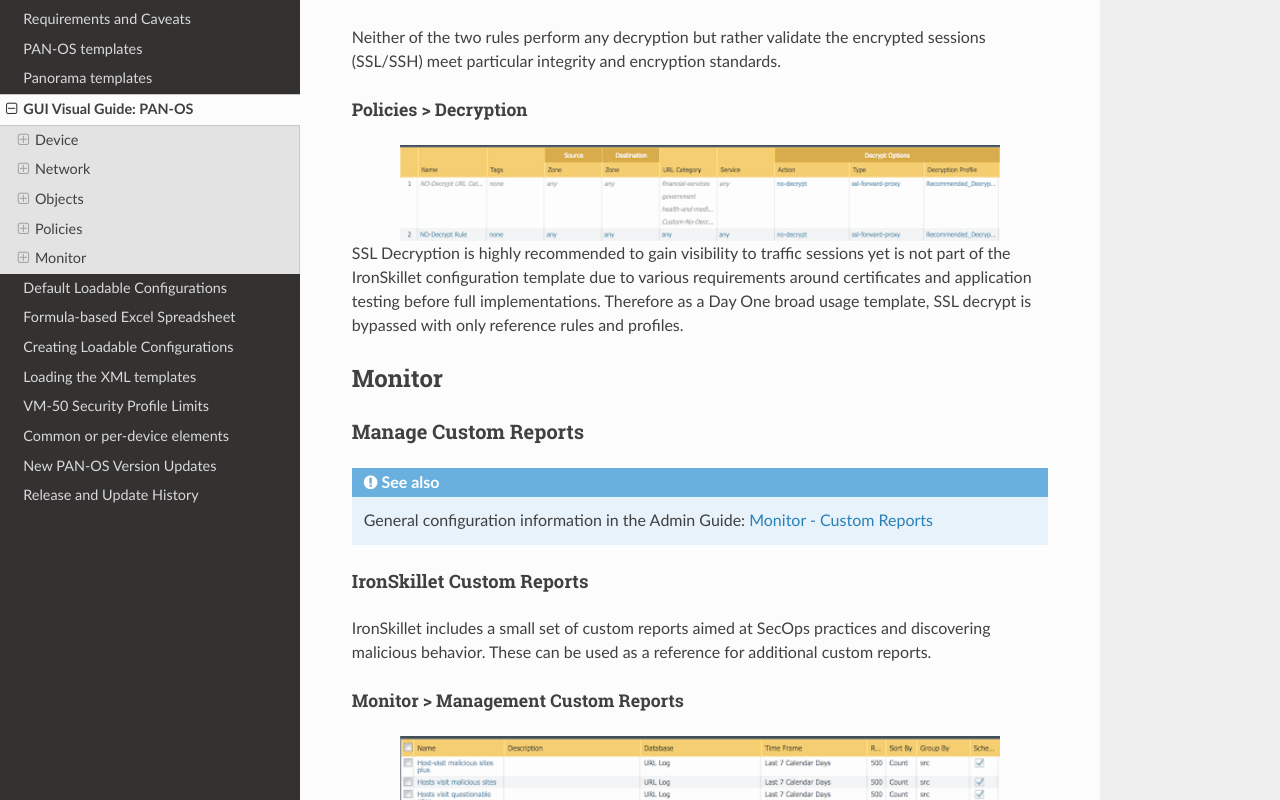
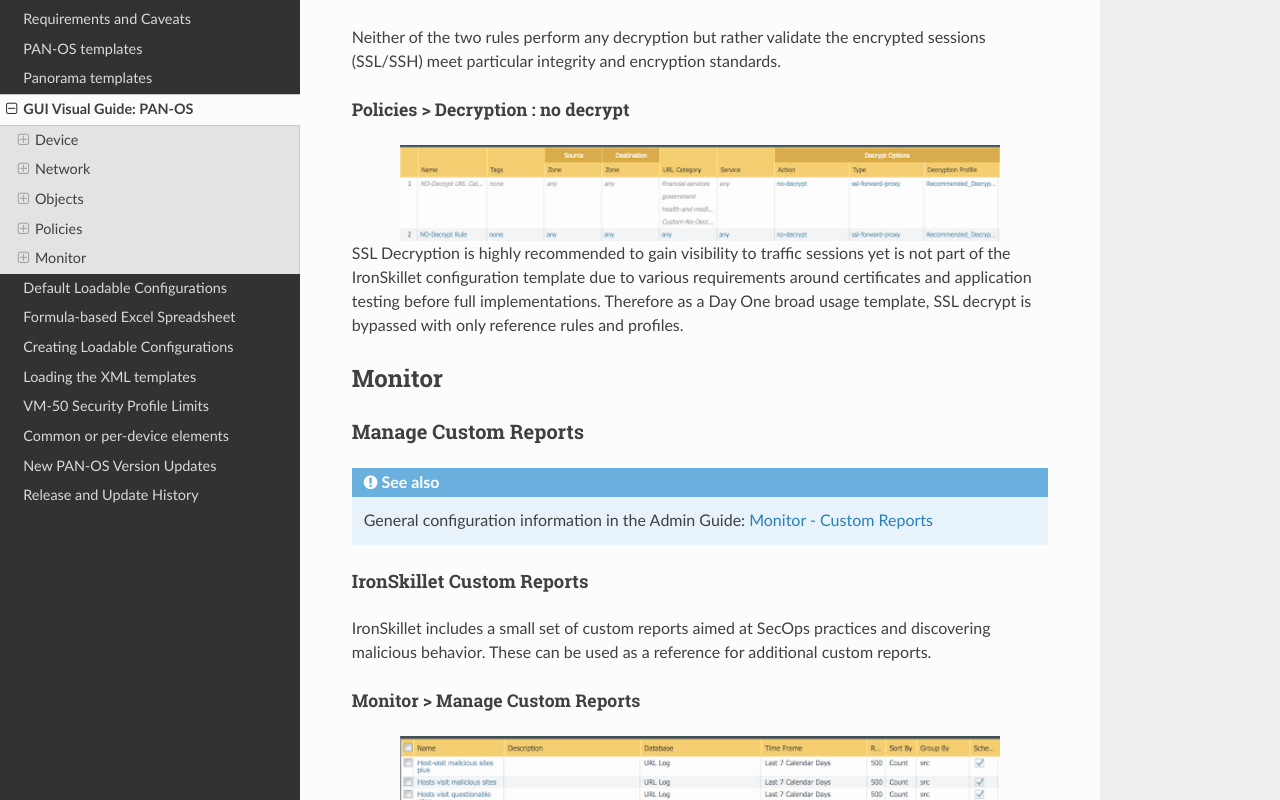
Before and after one commit to PaloAltoNetworks/iron-skillet, a Sphinx documentation site: the page built from docs/viz_guide_panos.rst, in a window 1280 px wide and 1400 px high, scrolled down 33868 px. Shown: the part 162-962 px from the top of the window. Built offline with Sphinx 7.4.7 and the Read the Docs theme 2.0.0, drawn with Linux system fonts in a browser that asks for light colours; some of the changed text lies outside the part shown.

Commit message:
remove duplicate reference names

```diff
--- a/docs/viz_guide_panos.rst
+++ b/docs/viz_guide_panos.rst
@@ -345,7 +347,7 @@
 
      General configuration information in the Admin Guide: `Device - Administrators`_
 
-Device > Administrators > admin
+Device > Administrators : admin
 +++++++++++++++++++++++++++++++
 
 .. image:: images/vg_device_admins.png
@@ -1188,8 +1190,8 @@
 Neither of the two rules perform any decryption but rather validate the encrypted sessions (SSL/SSH)
 meet particular integrity and encryption standards.
 
-Policies > Decryption
-+++++++++++++++++++++
+Policies > Decryption : no decrypt
+++++++++++++++++++++++++++++++++++
 
 .. image:: images/vg_policy_decrypt.png
    :width: 600
@@ -1217,7 +1219,7 @@
 IronSkillet includes a small set of custom reports aimed at SecOps practices and discovering malicious behavior.
 These can be used as a reference for additional custom reports.
 
-Monitor > Management Custom Reports
+Monitor > Manage Custom Reports
 +++++++++++++++++++++++++++++++++++
 
 .. image:: images/vg_monitor_customReport.png
```
Also changed, not shown: other parts of docs/viz_guide_panos.rst (+16 -14 lines).
